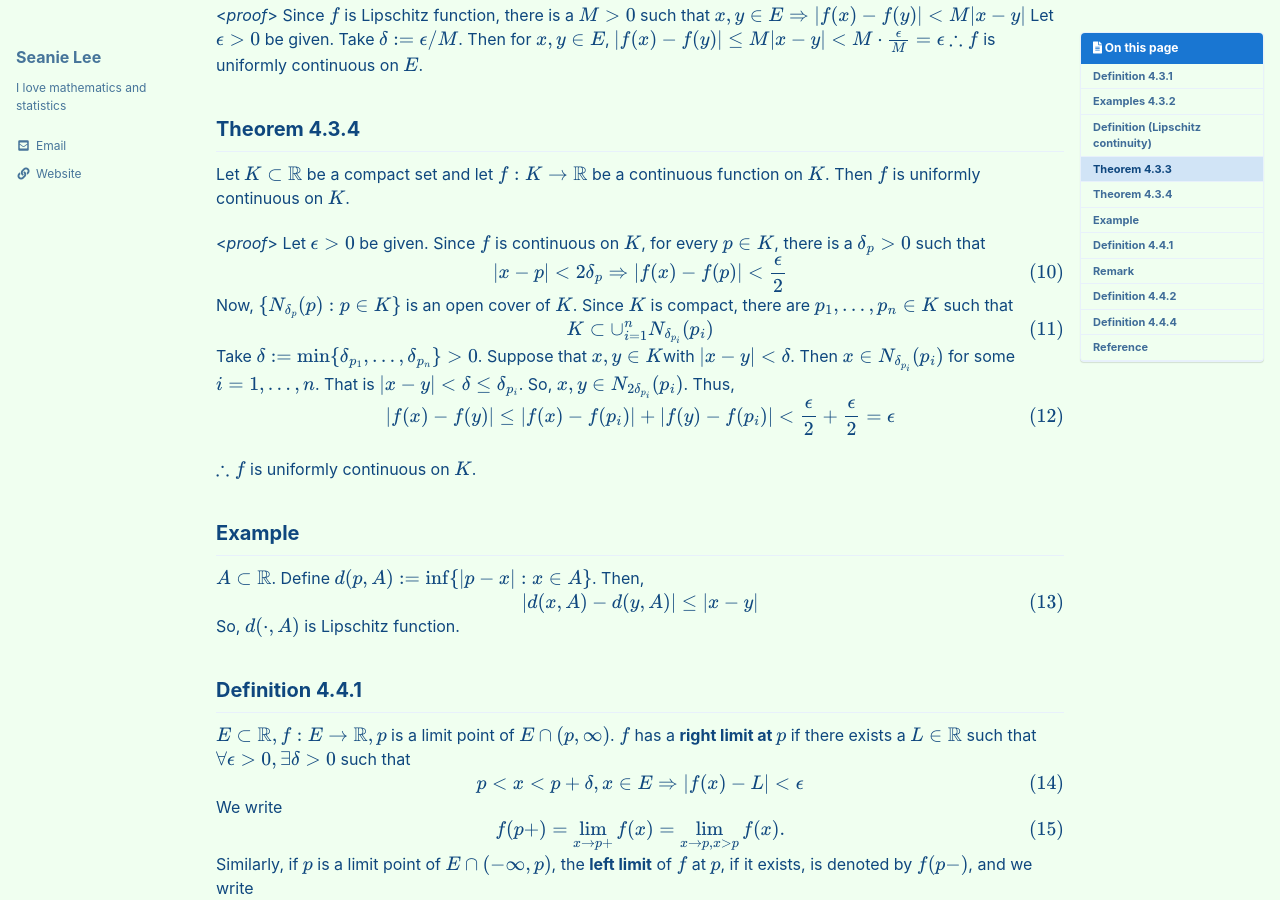
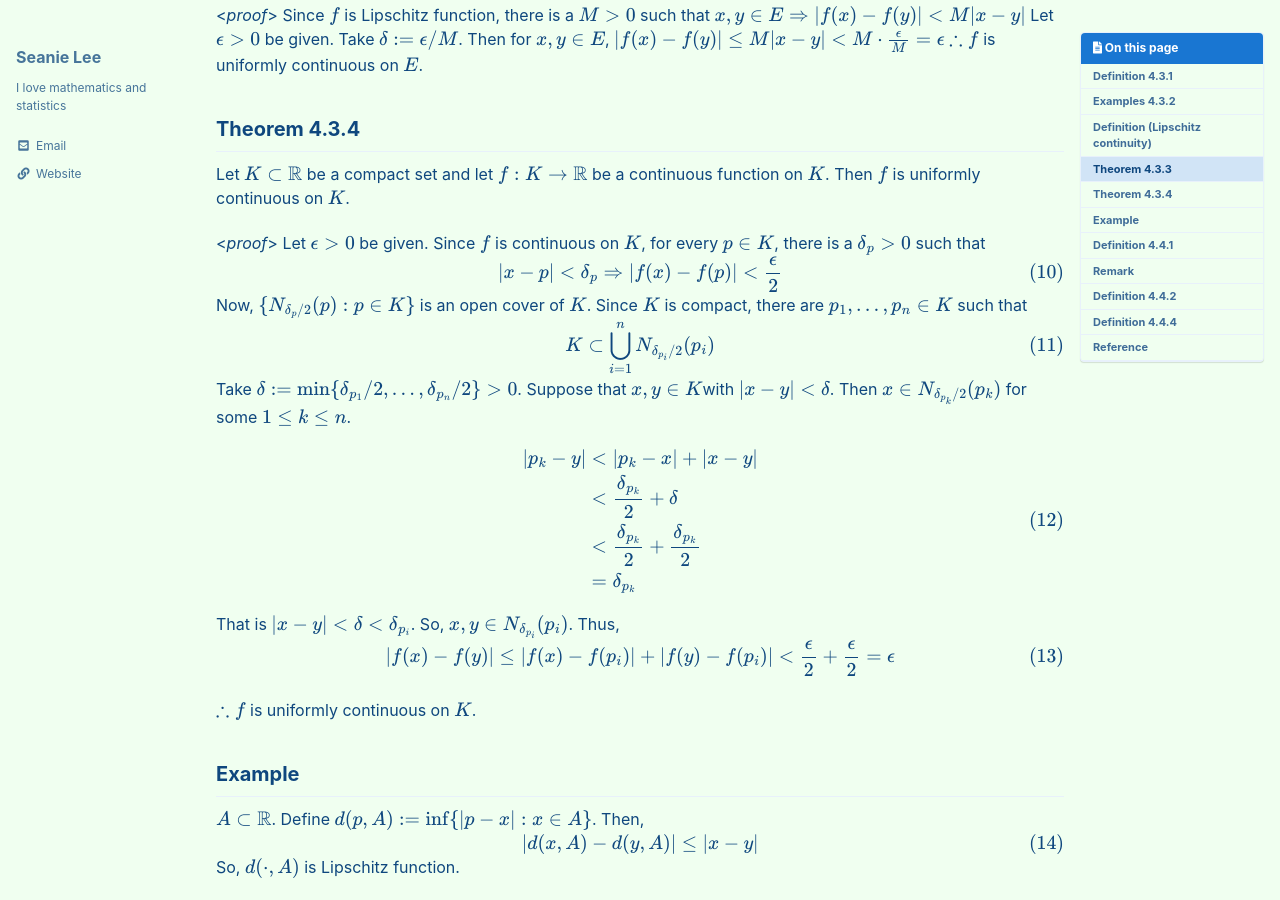
Before and after one commit to seanie12/blog, a Jekyll site: the page built from _posts/2021-02-27-uniform-continuity.md, in a window 1280 px wide and 900 px high, scrolled down 1687 px. Built offline with Jekyll 4.4.1, drawn with Linux system fonts in a browser that asks for light colours; cached includes are drawn as plain includes; formulas are drawn with MathJax 3.

Commit message:
Update 2021-02-27-uniform-continuity.md

```diff
--- a/_posts/2021-02-27-uniform-continuity.md
+++ b/_posts/2021-02-27-uniform-continuity.md
@@ -124,16 +124,29 @@ Let $K\subset\mathbb{R}$ be a compact set and let $f:K\to\mathbb{R}$ be a contin
 Let $\epsilon >0$ be given. Since $f$ is continuous on $K$, for every $p\in K$, there is a $\delta_p >0$ such that
 $$
 \begin{align}
-|x-p|<2\delta_p \Rightarrow |f(x)-f(p)| <\frac{\epsilon}{2}
+|x-p|<\delta_p \Rightarrow |f(x)-f(p)| <\frac{\epsilon}{2}
 \end{align}
 $$
-Now, $$\{N_{\delta_p} (p): p\in K\}$$ is an open cover of $K$. Since $K$ is compact, there are $p_1,\ldots, p_n \in K$ such that
+Now, $$\{N_{\delta_p/2} (p): p\in K\}$$ is an open cover of $K$. Since $K$ is compact, there are $p_1,\ldots, p_n \in K$ such that
 $$
 \begin{align}
-K \subset \cup_{i=1}^n N_{\delta_{p_i}} (p_i)
+K \subset \bigcup_{i=1}^n N_{\delta_{p_i}/2} (p_i)
 \end{align}
 $$
-Take $$\delta :=\min\{\delta_{p_1},\ldots, \delta_{p_n}\} >0$$. Suppose that $x,y\in K$with $|x-y|<\delta$. Then $x\in N_{\delta_{p_i}} (p_i)$ for some $i=1,\ldots, n$. That is $|x-y|<\delta \leq \delta_{p_i}$. So, $x,y\in N_{2\delta_{p_i}}(p_i)$. Thus,
+Take $$\delta :=\min\{\delta_{p_1}/2,\ldots, \delta_{p_n}/2\} >0$$. Suppose that $x,y\in K$with $|x-y|<\delta$. Then $x\in N_{\delta_{p_k}/2} (p_k)$ for some $1 \leq k\leq n$.
+
+$$
+\begin{align}
+\begin{split}
+|p_k -y| &< |p_k -x| + |x-y| \\
+&<\frac{\delta_{p_k}}{2} + \delta \\
+&<\frac{\delta_{p_k}}{2} + \frac{\delta_{p_k}}{2} \\
+&= \delta_{p_k}
+\end{split}
+\end{align}
+$$
+
+That is $|x-y|<\delta < \delta_{p_i}$. So, $x,y\in N_{\delta_{p_i}}(p_i)$. Thus,
 $$
 \begin{align}
 |f(x) - f(y)| \leq |f(x) - f(p_i)| + |f(y)-f(p_i)| < \frac{\epsilon}{2} +\frac{\epsilon}{2} =\epsilon
```
